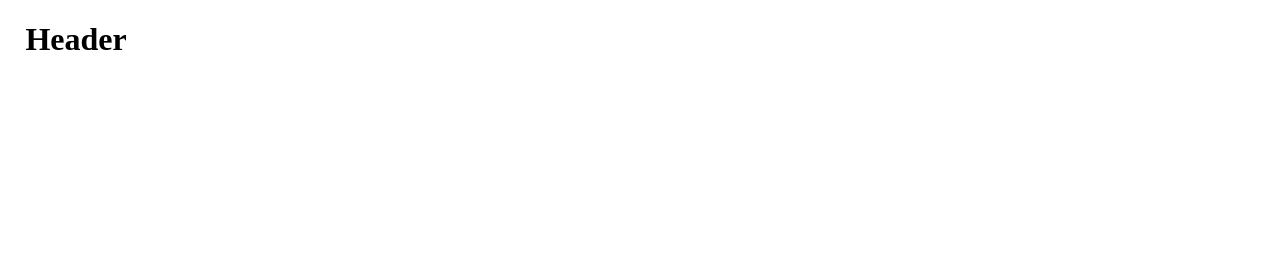
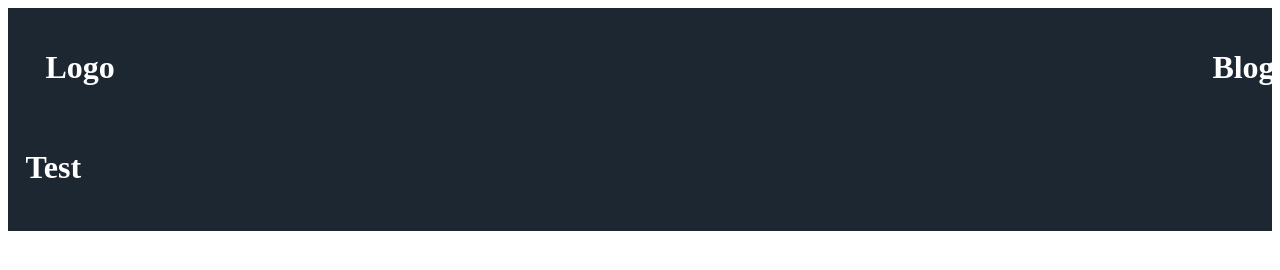
Before and after one commit to tarikkdiry/tarikkdiry.com, a Gatsby site: page / in a window 1280 px wide. Built offline with nearby package versions, Linux system fonts and the light colour scheme; Gatsby itself is replaced by a stand-in of ours.

Commit message:
header implemented

```diff
--- /dev/null
+++ b/src/components/atoms/H1/index.module.scss
@@ -0,0 +1,3 @@
+h1 {
+    font-size: 50pt;
+}
--- a/src/components/layouts/layout.module.scss
+++ b/src/components/layouts/layout.module.scss
@@ -1,6 +1,11 @@
 .container {
     // margin: 0 auto;
-    max-width: 660;
     padding: 0 1.0875rem 1.45rem;
-    // background-color: red;
+    background-color: #1D2731;
+    display: flex;
+    flex-direction: column;
+
+    .content {
+        // background-color: blue;
+    }
 }
--- a/src/components/molecules/Header/index.js
+++ b/src/components/molecules/Header/index.js
@@ -1,5 +1,5 @@
 import React from "react";
-// import Icon from "../assets/icons/tk_logo_white.png";
+// import Icon from "src/assets/icons/tk_logo_white.png";
 // import { useStaticQuery, graphql } from "gatsby";
 
 import headerStyles from './index.module.scss';
@@ -7,8 +7,15 @@ import headerStyles from './index.module.scss';
 const Header = () => {
     return (
         <div className={headerStyles.container}>
-            {/* <img src={Icon} className={headerStyles.logo}></img>  */}
-            <h1>Header</h1>
+            <div className={headerStyles.logo}>
+                {/* <img src={Icon} className={headerStyles.logo}></img>  */}
+                <h1>Logo</h1>
+            </div>
+            <div className={headerStyles.links}>
+                <h1>Blog</h1>
+                {/* <h1>Resume</h1> */}
+            </div>
+
         </div>
     )
 };
--- a/src/components/molecules/Header/index.module.scss
+++ b/src/components/molecules/Header/index.module.scss
@@ -1,9 +1,25 @@
 .container {
-    // background-color: #1D2731;
-    // margin-bottom: 1.45em;
+    padding: 20px;
+    width: 100%;
+    display: flex;
+    flex-direction: row;
 
-    // .logo {
-    //     height: 40px;
-    //     width: 50px;
-    // }
+    .logo {
+        // height: 40px;
+        // width: 50px;
+        flex: 1;
+        justify-content: flex-start;
+        align-items: flex-start;
+    }
+
+    .links {
+        flex: 1;
+        display: flex;
+        // background-color: blue;
+        justify-content: flex-end;
+    }
 }
+
+h1 {
+    color: white;
+}
--- a/src/pages/index.js
+++ b/src/pages/index.js
@@ -8,9 +8,10 @@ import Header from "../components/molecules/Header/index";
 const IndexPage = () => (
   <Layout>
     {/* <SEO title="Home" /> */}
-    <div style={{ maxWidth: `300px`, marginBottom: `1.45rem` }}>
+    {/* <div> */}
       {/* <Image /> */}
-    </div>
+    {/* </div> */}
+    <h1>Test</h1>
   </Layout>
 )
 
```
Also changed, not shown: src/components/atoms/H1/index.js (added, +9 -0 lines), src/components/atoms/Links/index.js (added), src/components/atoms/Links/index.module.scss (added).
